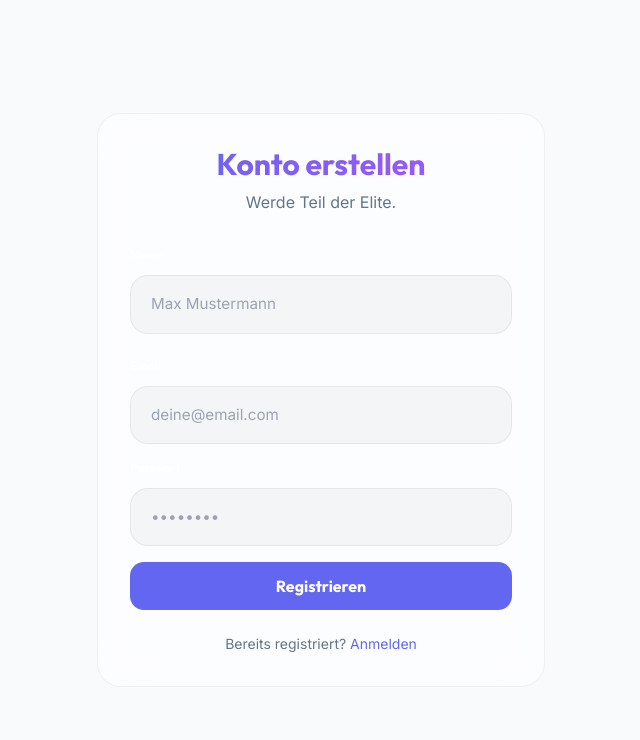
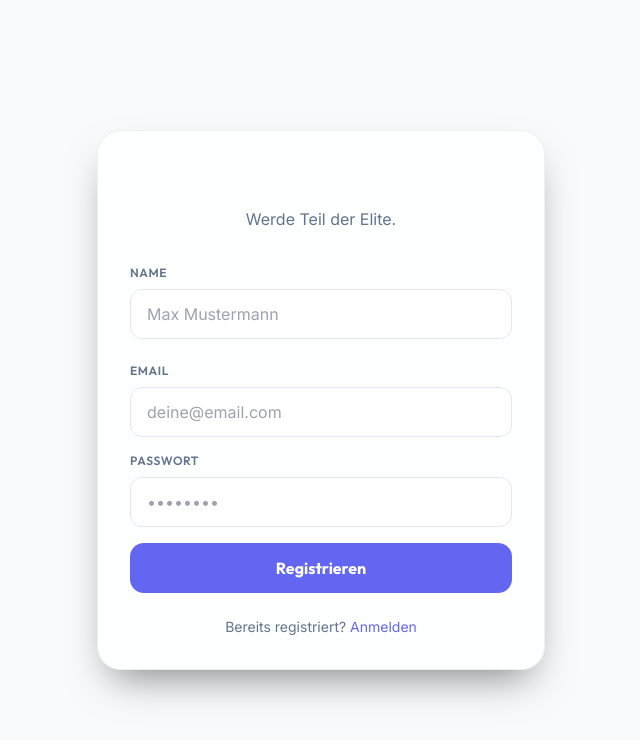
Before and after one commit to membermalik/budgetplaner-app, a Next.js app: page /register in a window 1280 px wide. Shown: the top 740 px of the page, without its empty margins (319-959 px from the left). Built offline with nearby package versions, Linux system fonts and the light colour scheme; no server answers.

Commit message:
refactor: UI/UX overhaul, semantic tokens, and accessibility improvements

```diff
--- a/src/app/globals.css
+++ b/src/app/globals.css
@@ -6,55 +6,77 @@
 
 /* Base (Light Mode) */
 :root {
+    /* Backgrounds */
     --bg-color: #f8fafc;
     /* Slate-50 */
     --bg-gradient: radial-gradient(circle at 10% 10%, rgba(99, 102, 241, 0.05) 0%, transparent 40%),
         radial-gradient(circle at 90% 90%, rgba(168, 85, 247, 0.05) 0%, transparent 40%);
 
+    /* Surfaces */
+    --surface: #ffffff;
+    --surface-hover: #f1f5f9;
+    /* Slate-100 */
+    --surface-active: #e2e8f0;
+    /* Slate-200 */
+    --surface-border: #e2e8f0;
+    /* Slate-200 */
+
+    /* Functional */
     --accent: #6366f1;
-    --accent-glow: rgba(99, 102, 241, 0.15);
+    /* Indigo-500 */
+    --accent-foreground: #ffffff;
+    --accent-glow: rgba(99, 102, 241, 0.2);
 
-    --secondary: #a855f7;
     --success: #10b981;
     --warning: #f59e0b;
     --danger: #ef4444;
 
-    --surface: rgba(0, 0, 0, 0.03);
-    --surface-border: rgba(0, 0, 0, 0.06);
-    --surface-hover: rgba(0, 0, 0, 0.05);
-
-    --glass-bg: rgba(255, 255, 255, 0.6);
-    --glass-border-color: rgba(0, 0, 0, 0.05);
-
-    --text-main: #1e293b;
-    /* Slate-800 */
+    /* Text */
+    --text-main: #020617;
+    /* Slate-950 */
     --text-dim: #64748b;
     /* Slate-500 */
-    --text-dimmer: #cbd5e1;
-    /* Slate-300 */
+    --text-inverse: #ffffff;
+
+    /* Glass Effect */
+    --glass-bg: rgba(255, 255, 255, 0.7);
+    --glass-border: rgba(226, 232, 240, 0.6);
 
     --card-bg: #ffffff;
 }
 
 /* Dark Mode Overrides */
 .dark {
+    /* Backgrounds */
     --bg-color: #030304;
     --bg-gradient: radial-gradient(circle at 15% 15%, rgba(19, 19, 40, 0.4) 0%, transparent 50%),
         radial-gradient(circle at 85% 85%, rgba(15, 15, 30, 0.4) 0%, transparent 50%);
 
+    /* Surfaces */
+    --surface: #0f172a;
+    /* Slate-900 */
+    --surface-hover: #1e293b;
+    /* Slate-800 */
+    --surface-active: #334155;
+    /* Slate-700 */
+    --surface-border: #1e293b;
+    /* Slate-800 */
+
+    /* Functional */
     --accent: #6366f1;
+    --accent-foreground: #ffffff;
     --accent-glow: rgba(99, 102, 241, 0.3);
 
-    --surface: rgba(255, 255, 255, 0.03);
-    --surface-border: rgba(255, 255, 255, 0.08);
-    --surface-hover: rgba(255, 255, 255, 0.08);
+    /* Text */
+    --text-main: #f8fafc;
+    /* Slate-50 */
+    --text-dim: #94a3b8;
+    /* Slate-400 */
+    --text-inverse: #020617;
 
+    /* Glass Effect */
     --glass-bg: rgba(10, 10, 15, 0.6);
-    --glass-border-color: rgba(255, 255, 255, 0.08);
-
-    --text-main: #f8fafc;
-    --text-dim: #94a3b8;
-    --text-dimmer: #475569;
+    --glass-border: rgba(255, 255, 255, 0.08);
 
     --card-bg: #0d0d12;
 }
@@ -113,22 +135,21 @@ body {
 @layer utilities {
     .glass {
         background: var(--glass-bg);
-        backdrop-filter: blur(20px);
-        -webkit-backdrop-filter: blur(20px);
-        border: 1px solid var(--glass-border-color);
+        backdrop-filter: blur(12px);
+        -webkit-backdrop-filter: blur(12px);
+        border: 1px solid var(--glass-border);
     }
 
     .glass-strong {
         background: var(--card-bg);
-        /* Use card background for strong glass */
-        backdrop-filter: blur(40px);
-        -webkit-backdrop-filter: blur(40px);
-        border: 1px solid var(--glass-border-color);
-        box-shadow: 0 8px 32px 0 rgba(0, 0, 0, 0.1);
+        backdrop-filter: blur(20px);
+        -webkit-backdrop-filter: blur(20px);
+        border: 1px solid var(--surface-border);
+        box-shadow: 0 4px 6px -1px rgba(0, 0, 0, 0.1), 0 2px 4px -1px rgba(0, 0, 0, 0.06);
     }
 
     .shadow-glow {
-        box-shadow: 0 0 40px -10px var(--accent-glow);
+        box-shadow: 0 0 20px -5px var(--accent-glow);
     }
 
     .animate-in {
--- a/src/app/layout.tsx
+++ b/src/app/layout.tsx
@@ -20,7 +20,7 @@ export default function RootLayout({
 }) {
     return (
         <html lang="de">
-            <body>
+            <body className="font-inter antialiased bg-background text-text-main min-h-screen">
                 <ThemeProvider>
                     <StoreInitializer />
                     <RecurringEvaluator />
--- a/src/components/ui/Button.tsx
+++ b/src/components/ui/Button.tsx
@@ -19,33 +19,34 @@ export function Button({
     return (
         <button
             className={cn(
-                'font-outfit font-bold rounded-[14px] border-none cursor-pointer',
-                'transition-all duration-500 ease-[cubic-bezier(0.16,1,0.3,1)]',
-                'disabled:opacity-50 disabled:cursor-not-allowed',
+                'relative inline-flex items-center justify-center font-outfit font-bold rounded-[14px] border border-transparent cursor-pointer',
+                'transition-all duration-300 ease-out',
+                'disabled:opacity-50 disabled:pointer-events-none',
+                'focus-visible:outline-none focus-visible:ring-2 focus-visible:ring-accent focus-visible:ring-offset-2 focus-visible:ring-offset-background',
                 // Variants
                 variant === 'primary' && [
-                    'bg-accent text-white',
-                    'hover:translate-y-[-2px] hover:shadow-[0_15px_30px_rgba(99,102,241,0.4)]',
+                    'bg-accent text-accent-foreground',
+                    'hover:shadow-lg hover:shadow-accent-glow hover:-translate-y-0.5',
+                    'active:translate-y-0 active:shadow-md',
                 ],
                 variant === 'secondary' && [
-                    'bg-white/10 border border-white/[0.2] text-text-main font-semibold',
-                    'hover:bg-white/20 hover:border-white/[0.3] hover:text-white',
+                    'bg-surface-hover border-surface-border text-text-main',
+                    'hover:bg-surface-active hover:text-text-main',
                 ],
                 variant === 'danger' && [
                     'bg-danger text-white',
-                    'hover:shadow-[0_8px_25px_rgba(244,63,94,0.4)]',
+                    'hover:shadow-lg hover:shadow-danger/30',
                 ],
                 variant === 'ghost' && [
-                    'bg-transparent text-text-main font-semibold',
-                    'border border-white/[0.1]',
-                    'hover:bg-white/10 hover:border-white/[0.2]',
+                    'bg-transparent text-text-main hover:bg-surface-hover',
+                    'border-transparent',
                 ],
                 variant === 'icon' && [
-                    'bg-white/5 border border-white/[0.15] text-text-main',
-                    'w-12 h-12 flex items-center justify-center rounded-[14px]',
-                    'backdrop-blur-[25px]',
-                    'hover:bg-accent hover:translate-y-[-2px] hover:rotate-[15deg]',
-                    'hover:shadow-[0_10px_20px_rgba(99,102,241,0.4)]',
+                    'bg-surface/50 border-surface-border text-text-main',
+                    'w-12 h-12 rounded-[14px]',
+                    'backdrop-blur-md',
+                    'hover:bg-accent hover:text-accent-foreground hover:border-accent hover:-translate-y-0.5 hover:rotate-6',
+                    'hover:shadow-glow',
                 ],
                 // Sizes
                 size === 'sm' && 'px-4 py-2 text-sm',
--- a/src/components/ui/Card.tsx
+++ b/src/components/ui/Card.tsx
@@ -13,9 +13,11 @@ export function Card({ children, className, variant = 'default', ...props }: Car
     return (
         <div
             className={cn(
-                'glass rounded-3xl p-6 sm:p-8',
-                'transition-all duration-500 ease-out',
-                'hover:shadow-glow hover:border-accent/30',
+                'rounded-3xl p-6 sm:p-8 border',
+                'transition-all duration-300',
+                variant === 'default' && 'glass border-surface-border shadow-card',
+                variant === 'hero' && 'glass-strong border-accent/20 shadow-glow',
+                variant === 'stat' && 'bg-surface border-surface-border hover:border-accent/30 hover:shadow-lg',
                 className
             )}
             {...props}
--- a/src/components/ui/Input.tsx
+++ b/src/components/ui/Input.tsx
@@ -12,11 +12,11 @@ interface InputProps extends InputHTMLAttributes<HTMLInputElement> {
 export const Input = forwardRef<HTMLInputElement, InputProps>(
     ({ className, label, id, error, ...props }, ref) => {
         return (
-            <div className="mb-6">
+            <div className="mb-6 group">
                 {label && (
                     <label
                         htmlFor={id}
-                        className="block font-outfit text-xs font-semibold text-white/80 mb-3"
+                        className="block font-outfit text-xs font-semibold text-text-dim mb-2 uppercase tracking-wider group-focus-within:text-accent transition-colors"
                     >
                         {label}
                     </label>
@@ -25,16 +25,17 @@ export const Input = forwardRef<HTMLInputElement, InputProps>(
                     <input
                         id={id}
                         ref={ref}
+                        aria-invalid={!!error}
                         className={cn(
-                            'w-full bg-surface border rounded-2xl',
-                            'px-5 py-4 text-text-main font-inter text-[0.95rem]',
-                            'transition-all duration-300',
+                            'w-full bg-surface border rounded-xl',
+                            'px-4 py-3 text-text-main font-inter text-base',
+                            'transition-all duration-200',
                             'placeholder:text-text-dim/50',
-                            'focus:outline-none focus:bg-surface-hover',
-                            'focus:shadow-[0_0_0_4px_var(--accent-glow)]',
+                            'focus:outline-none focus:bg-surface-hover focus:ring-2 focus:ring-accent focus:border-transparent',
+                            // Error State
                             error
-                                ? 'border-danger/50 focus:border-danger'
-                                : 'border-surface-border focus:border-accent/50 hover:border-surface-border/80',
+                                ? 'border-danger/50 focus:ring-danger text-danger'
+                                : 'border-surface-border hover:border-surface-active',
                             className
                         )}
                         {...props}
@@ -44,7 +45,7 @@ export const Input = forwardRef<HTMLInputElement, InputProps>(
                     )}
                 </div>
                 {error && (
-                    <p className="mt-2 text-sm text-danger flex items-center gap-1">
+                    <p className="mt-2 text-sm text-danger flex items-center gap-1 font-medium animate-in">
                         {error}
                     </p>
                 )}
--- a/tailwind.config.js
+++ b/tailwind.config.js
@@ -9,17 +9,31 @@ module.exports = {
         extend: {
             colors: {
                 background: 'var(--bg-color)',
-                surface: 'var(--surface)',
-                'surface-border': 'var(--surface-border)',
-                'surface-hover': 'var(--surface-hover)',
-                accent: 'var(--accent)',
-                'accent-glow': 'var(--accent-glow)',
+                surface: {
+                    DEFAULT: 'var(--surface)',
+                    hover: 'var(--surface-hover)',
+                    active: 'var(--surface-active)',
+                    border: 'var(--surface-border)',
+                },
+                accent: {
+                    DEFAULT: 'var(--accent)',
+                    foreground: 'var(--accent-foreground)',
+                    glow: 'var(--accent-glow)',
+                },
                 secondary: 'var(--secondary)',
                 success: 'var(--success)',
                 warning: 'var(--warning)',
                 danger: 'var(--danger)',
+                text: {
+                    main: 'var(--text-main)',
+                    dim: 'var(--text-dim)',
+                    inverse: 'var(--text-inverse)',
+                },
+                // Legacy mappings for backward compatibility during refactor
                 'text-main': 'var(--text-main)',
                 'text-dim': 'var(--text-dim)',
+                'surface-border': 'var(--surface-border)',
+                'surface-hover': 'var(--surface-hover)',
             },
             fontFamily: {
                 outfit: ['Outfit', 'sans-serif'],
```
Also changed, not shown: src/components/dashboard/BalanceCard.tsx (+5 -5 lines), src/components/layout/AppLayout.tsx (+9 -9 lines), src/components/layout/Sidebar.tsx (+15 -17 lines), src/components/transactions/TransactionForm.tsx (+25 -16 lines), src/components/transactions/TransactionList.tsx (+5 -5 lines).
